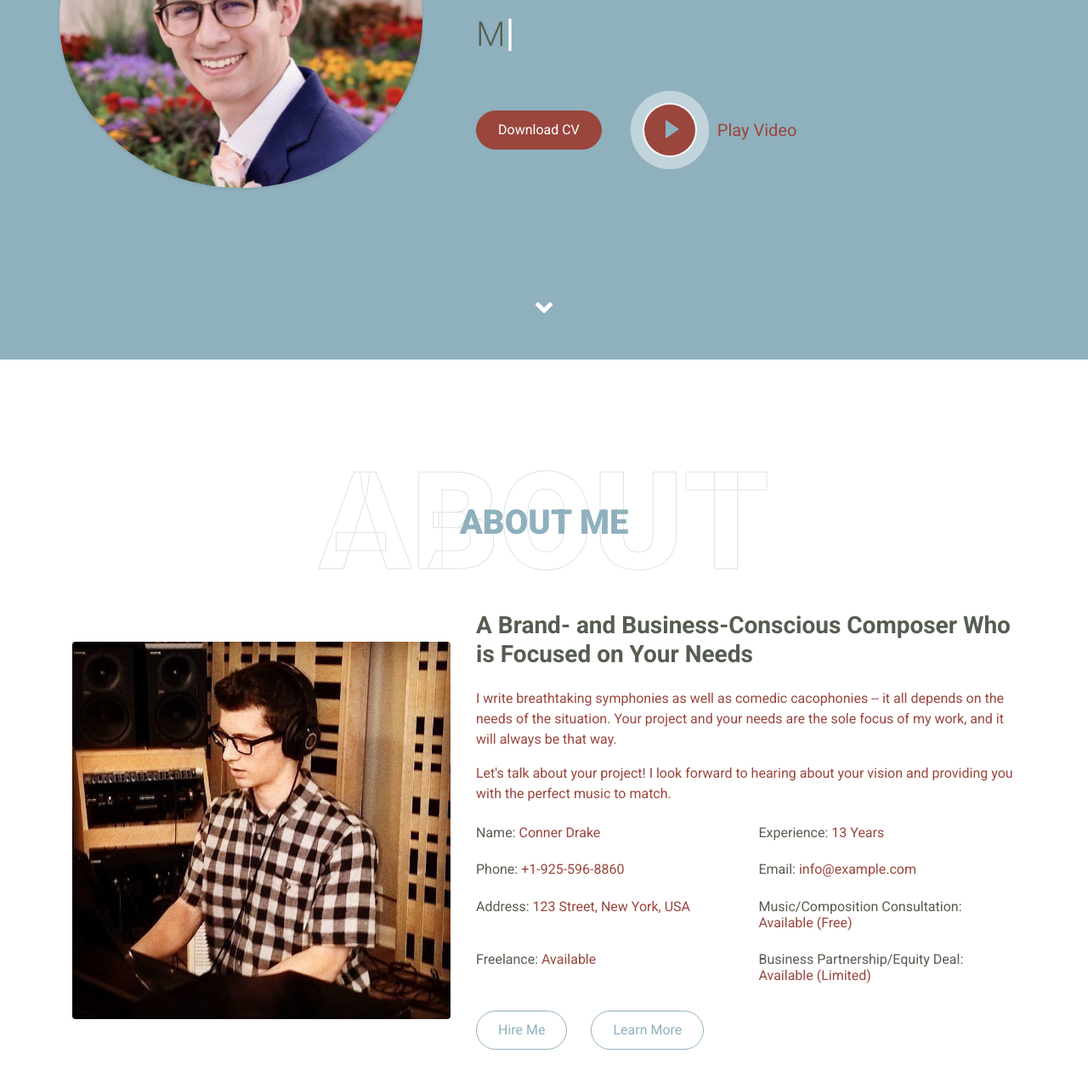
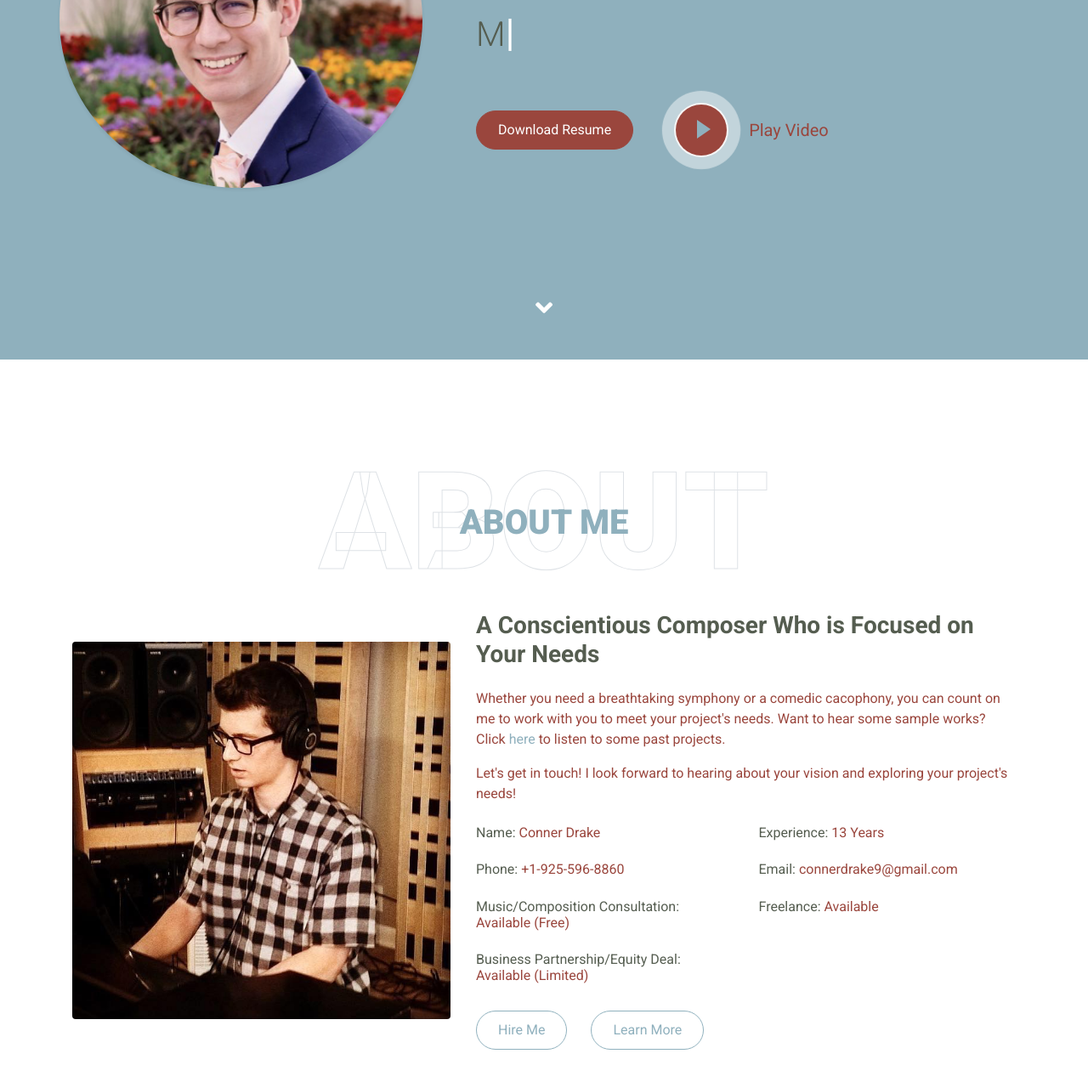
Before and after one commit to connerdrake98/conner-drake-music-portfolio, a plain HTML site: page index.html in a window 1280 px wide. Shown: the part 377-1650 px from the top of the page at 85% size. Drawn offline with nearby package versions, Linux system fonts and the light colour scheme.

Commit message:
add resume+portfolio links

```diff
--- a/index.html
+++ b/index.html
@@ -85,7 +85,7 @@
                     <h1 class="typed-text-output d-inline font-weight-lighter text-dark"></h1>
                     <div class="typed-text d-none">Soundtrack Composer, Lyric Writer, Music Composer, Award-Winning Pianist</div>
                     <div class="d-flex align-items-center justify-content-center justify-content-lg-start pt-5">
-                        <a href="" class="btn btn-outline-secondary btn-fill-secondary mr-5">Download CV</a>
+                        <a href="downloadable-files/conner-drake-music-resume.pdf" class="btn btn-outline-secondary btn-fill-secondary mr-5" target="_blank">Download Resume</a>
                         <button type="button" class="btn-play" data-toggle="modal"
                             data-src="https://www.youtube.com/embed/DWRcNpR6Kdc" data-target="#videoModal">
                             <span></span>
@@ -111,16 +111,15 @@
                     <img class="img-fluid rounded w-100" src="img/about.png" alt="">
                 </div>
                 <div class="col-lg-7">
-                    <h3 class="mb-4">A Brand- and Business-Conscious Composer Who is Focused on Your Needs</h3>
-                    <p>I write breathtaking symphonies as well as comedic cacophonies -- it all depends on the needs of the situation. Your project and your needs are the sole focus of my work, and it will always be that way.</p>
-                    <p>Let's talk about your project! I look forward to hearing about your vision and providing you with the perfect music to match.
+                    <h3 class="mb-4">A Conscientious Composer Who is Focused on Your Needs</h3>
+                    <p>Whether you need a breathtaking symphony or a comedic cacophony, you can count on me to work with you to meet your project's needs. Want to hear some sample works? Click <a href="https://drive.google.com/drive/folders/1xLAs3KNOcT2I3Lr6m7Qnt5EorzajERco?usp=sharing" target="_blank">here</a> to listen to some past projects.</p>
+                    <p>Let's get in touch! I look forward to hearing about your vision and exploring your project's needs!
                     </p>
                     <div class="row mb-3">
                         <div class="col-sm-6 py-2"><h6>Name: <span class="text-secondary">Conner Drake</span></h6></div>
                         <div class="col-sm-6 py-2"><h6>Experience: <span class="text-secondary">13 Years</span></h6></div>
                         <div class="col-sm-6 py-2"><h6>Phone: <span class="text-secondary">+1-925-596-8860</span></h6></div>
-                        <div class="col-sm-6 py-2"><h6>Email: <span class="text-secondary">info@example.com</span></h6></div>
-                        <div class="col-sm-6 py-2"><h6>Address: <span class="text-secondary">123 Street, New York, USA</span></h6></div>
+                        <div class="col-sm-6 py-2"><h6>Email: <span class="text-secondary">connerdrake9@gmail.com</span></h6></div>
                         <div class="col-sm-6 py-2"><h6>Music/Composition Consultation: <span class="text-secondary">Available (Free)</span></h6></div>
                         <div class="col-sm-6 py-2"><h6>Freelance: <span class="text-secondary">Available</span></h6></div>
                         <div class="col-sm-6 py-2"><h6>Business Partnership/Equity Deal: <span class="text-secondary">Available (Limited)</span></h6></div>
```
Also changed, not shown: 1 other file.
